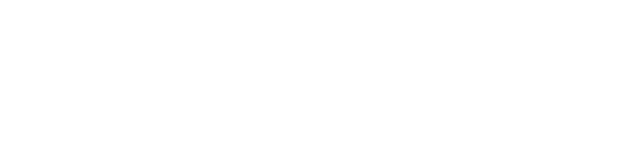
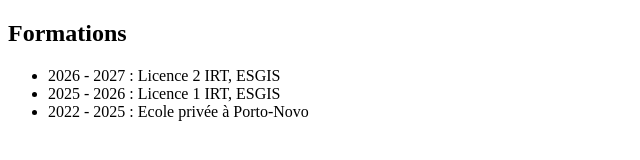
Before and after one commit to Adjoke-hub/mon-cv, a plain HTML site: page index.html in a window 1280 px wide. Shown: the whole page, without its empty margins (0-640 px from the left). Drawn offline with Linux system fonts and the light colour scheme.

Commit message:
mise en place de la section formations

```diff
--- a/index.html
+++ b/index.html
@@ -7,6 +7,13 @@
     <title>Document</title>
 </head>
 <body>
-
+    <section id="formations">
+        <h2>Formations</h2>
+        <ul>
+            <li>2026 - 2027 : Licence 2 IRT, ESGIS</li>
+            <li>2025 - 2026 : Licence 1 IRT, ESGIS</li>
+            <li>2022 - 2025 : Ecole privée à Porto-Novo</li>
+        </ul>
+    </section>
 </body>
 </html>
```
